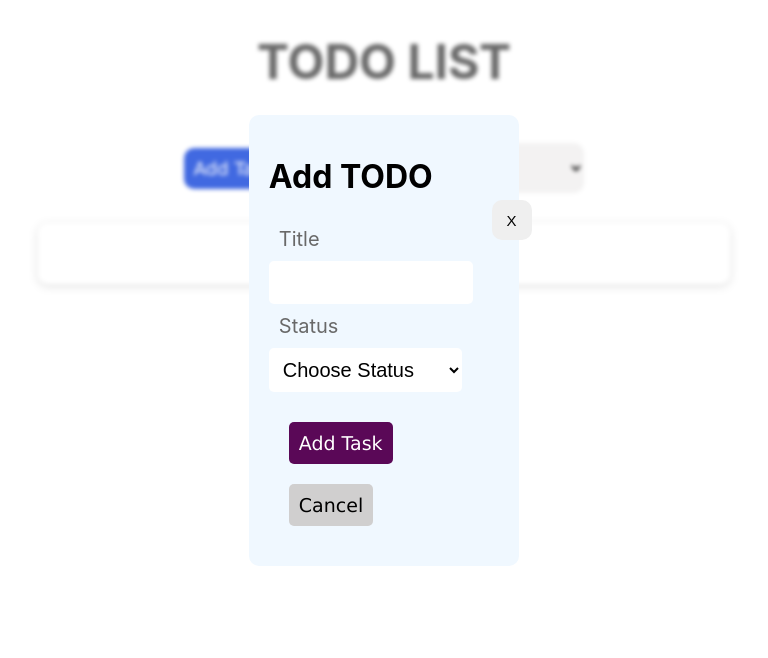
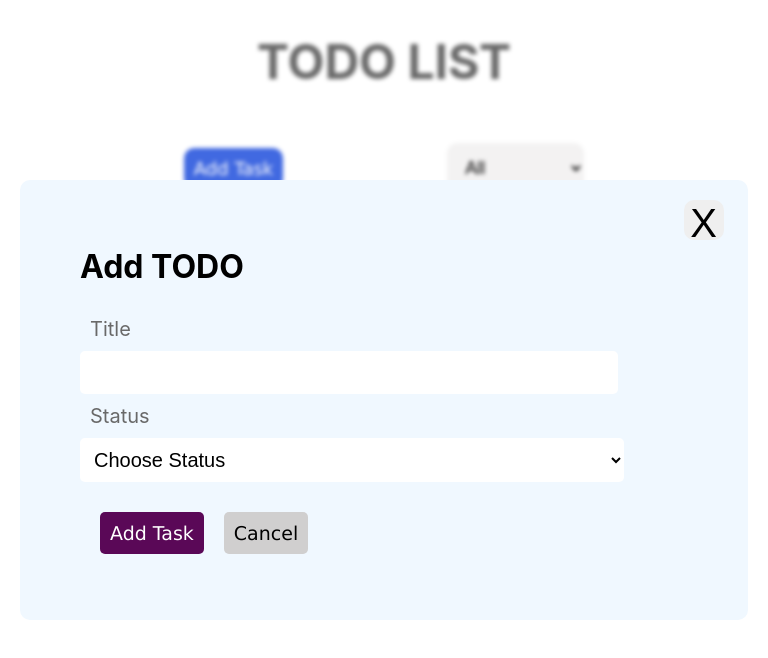
Before and after one commit to bushrajabin/To-do-list-react, a React (Create React App) app: page / in a window 768 px wide. Both pictures are taken after a click on the button "Add Task". Shown: the top 658 px of the page. Built offline with nearby package versions, Linux system fonts and the light colour scheme.

Commit message:
Added media query on tod page

```diff
--- a/src/components/TodoPage/TodoPage.css
+++ b/src/components/TodoPage/TodoPage.css
@@ -141,3 +141,19 @@ input {
         font-size: 20px;
     }
 }
+
+
+@media (min-width: 700px) and (max-width: 1200px) {
+    .todoList {
+
+        width: 90vw;
+        height: 50vh;
+        padding-left: 60px;
+        margin: 20px;
+    }
+
+    .close>button {
+        margin-left: 25%;
+        font-size: 40px;
+    }
+}
```
